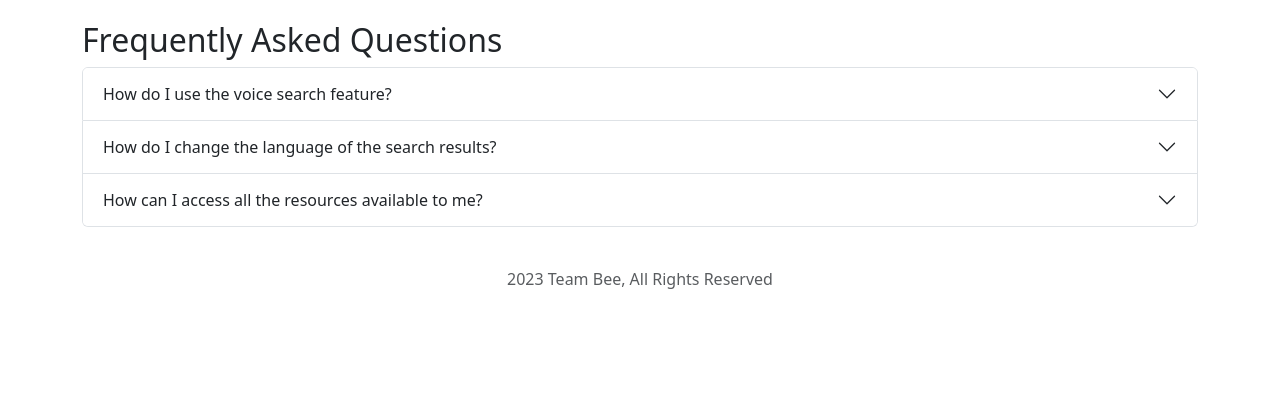
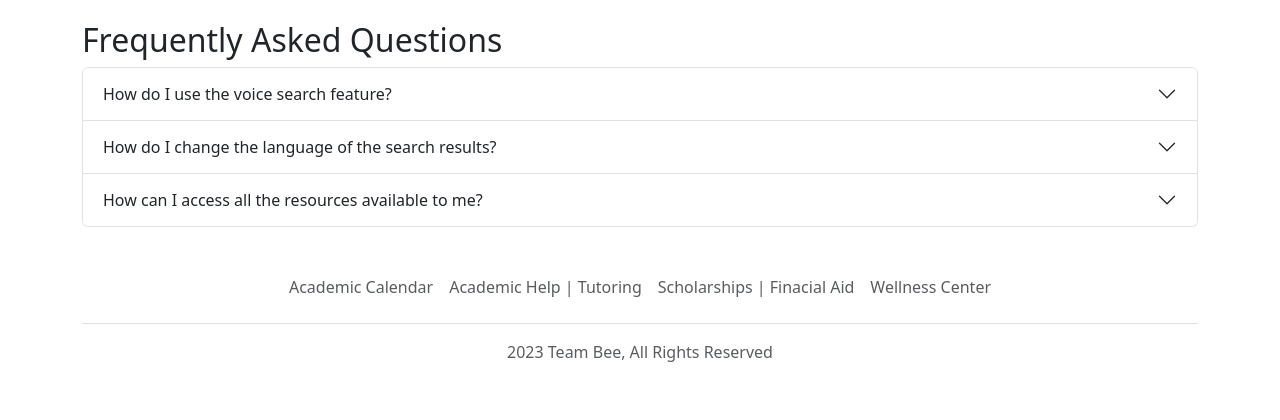
Before and after one commit to kevinlin95/hackathon, a Flask app: page / in a window 1280 px wide. Shown: the part 557-977 px from the top of the page. Before the commit the page ends 846 px from the top, so only its background shows below. Run offline with Flask 3, Linux system fonts and the light colour scheme; some libraries are stand-ins or nearby versions.

Commit message:
index.html

```diff
--- a/hackathon/templates/index.html
+++ b/hackathon/templates/index.html
@@ -114,6 +114,12 @@
        </div>
 <div class="container">
     <footer class="py-3 my-4">
+          <ul class="nav justify-content-center border-bottom pb-3 mb-3">
+            <li class="nav-item"><a href="https://www.laguardia.edu/uploadedfiles/main_site/content/academics/academic_calendar/pdf/academic-calendar-2022-23.pdf" class="nav-link px-2 text-body-secondary">Academic Calendar</a></li>
+            <li class="nav-item"><a href="https://www.laguardia.edu/current-students/academic-help-tutoring/" class="nav-link px-2 text-body-secondary">Academic Help | Tutoring</a></li>
+            <li class="nav-item"><a href="https://www.laguardia.edu/financialaid/" class="nav-link px-2 text-body-secondary">Scholarships | Finacial Aid</a></li>
+            <li class="nav-item"><a href="https://www.laguardia.edu/wellnesscenter/" class="nav-link px-2 text-body-secondary">Wellness Center</a></li>
+        </ul>
         <p class="text-center text-body-secondary">2023 Team Bee, All Rights Reserved</p>
     </footer>
 </div>
```
